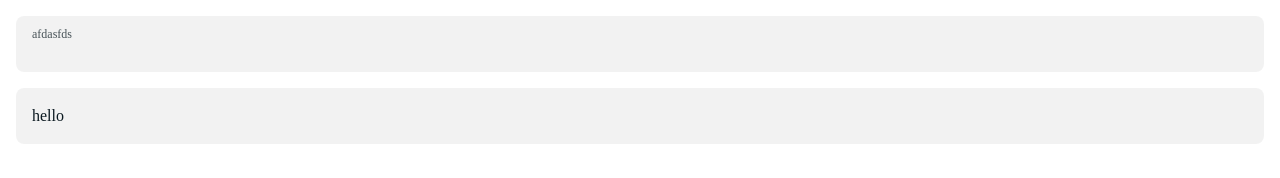
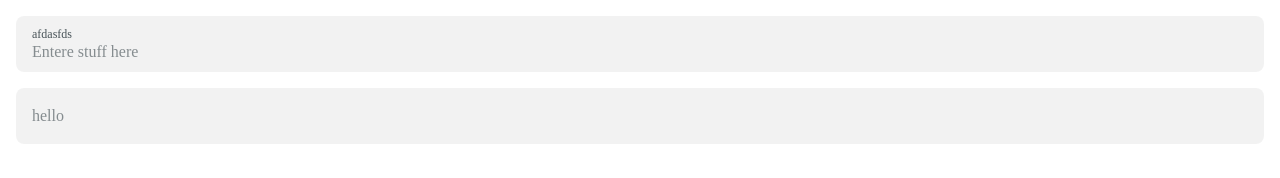
Before and after one commit to codersforcauses/penni, a Next.js app in the folder client/: page /test in a window 1280 px wide. Shown: the top 178 px of the page. Built offline with nearby package versions, Linux system fonts and the light colour scheme.

Commit message:
default text is greyed out, shouold populate with default value if left empty next

```diff
--- a/client/src/components/field.tsx
+++ b/client/src/components/field.tsx
@@ -8,6 +8,8 @@ const inputStyleWithLabel =
   "m-4 flex h-14 w-auto flex-col rounded-penni-border bg-black bg-opacity-5 px-4 pb-2 pt-3";
 const inputValueStyle =
   "h-full w-full bg-transparent text-base font-normal leading-5 text-penni-text-regular-light-mode focus:outline-none overflow-hidden resize-none";
+const inputDefaultValueStyle =
+  "h-full w-full bg-transparent text-base font-normal leading-5 text-penni-text-tertiary-light-mode focus:outline-none overflow-hidden resize-none";
 const uniqueId = () => `${Date.now()}-${Math.random()}`;
 
 interface InputProp {
@@ -29,6 +31,7 @@ function InputLabel({ label, id }: { label: string; id: string }) {
 }
 
 export function SingleLineInput({ value, onChange, label }: InputProp) {
+  const [valueChanged, setValueChanged] = useState(false);
   const [id] = useState(uniqueId());
   return (
     <>
@@ -38,8 +41,11 @@ export function SingleLineInput({ value, onChange, label }: InputProp) {
           id={id}
           type="text"
           value={value}
-          onChange={onChange}
-          className={inputValueStyle}
+          onChange={(e) => {
+            onChange(e);
+            setValueChanged(true);
+          }}
+          className={valueChanged ? inputValueStyle : inputDefaultValueStyle}
         />
       </div>
     </>
--- a/client/src/pages/test.tsx
+++ b/client/src/pages/test.tsx
@@ -4,7 +4,7 @@ import { useState } from "react";
 import { SingleLineInput } from "@/components/field";
 
 export default function Test() {
-  const [val, setVal] = useState("");
+  const [val, setVal] = useState("Entere stuff here");
   return (
     <>
       <SingleLineInput
```
